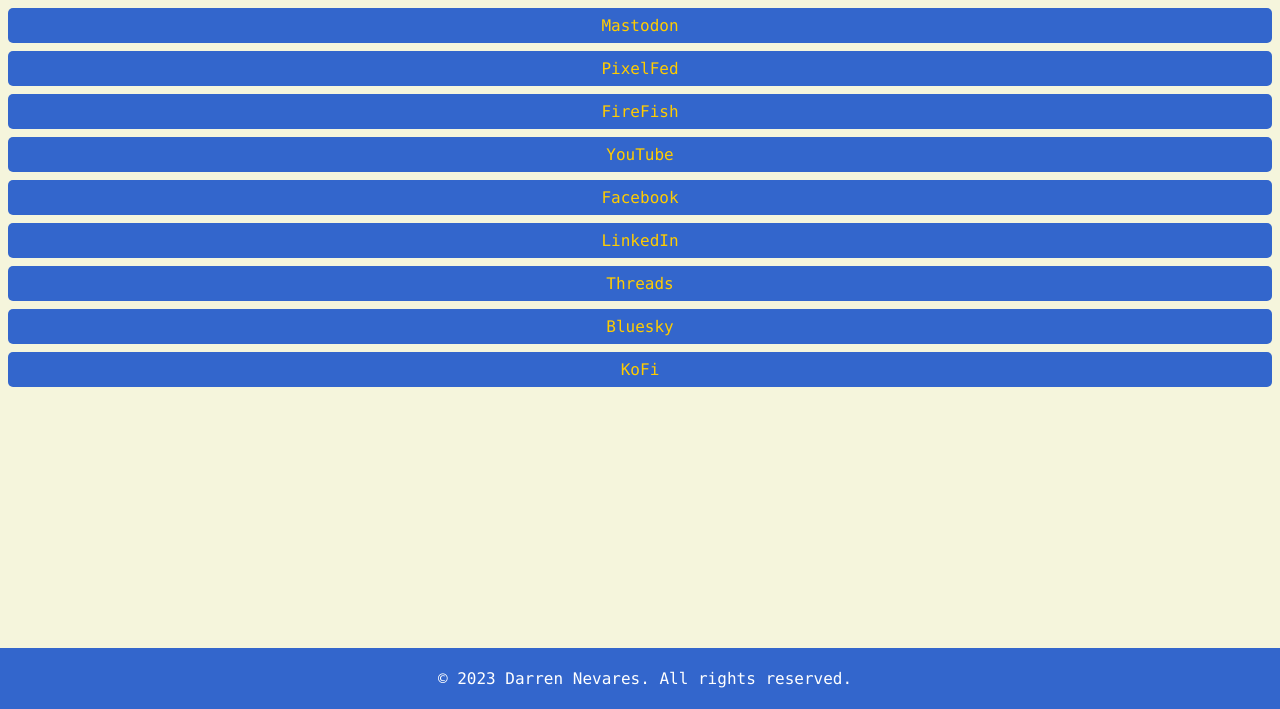
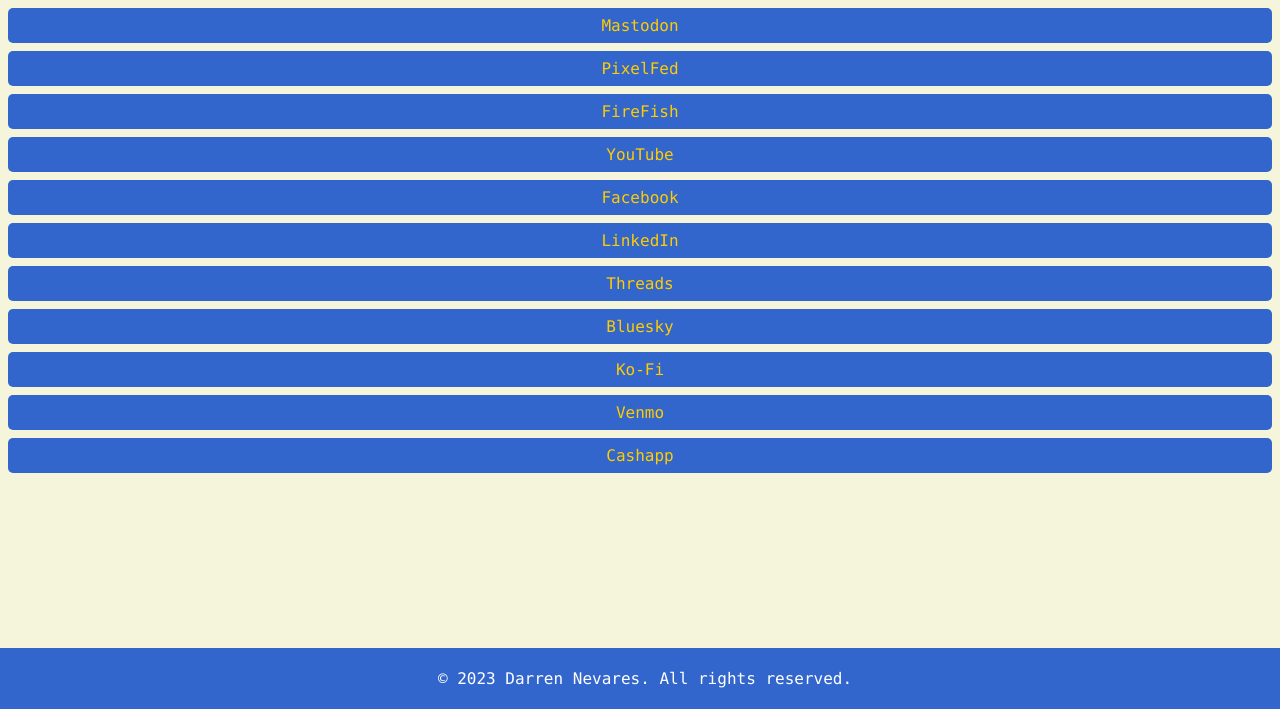
Before and after one commit to DXN13/Link_Site, a plain HTML site: page index.html in a window 1280 px wide. Shown: the part 91-800 px from the top of the page. Drawn offline with Linux system fonts and the light colour scheme.

Commit message:
Update index.html
Added cashapp and venmo

```diff
--- a/index.html
+++ b/index.html
@@ -83,7 +83,9 @@
         <a href="https://www.linkedin.com/in/darren-nevares-a81109ab/" target="_blank">LinkedIn</a>
         <a href="https://www.threads.net/@darrennevares" target="_blank">Threads</a>
         <a href="https://bsky.app/profile/darrennevares.bsky.social" target="_blank">Bluesky</a>
-        <a href="https://ko-fi.com/darrennevares" target="_blank">KoFi</a>
+        <a href="https://ko-fi.com/darrennevares" target="_blank">Ko-Fi</a>
+        <a href="https://venmo.com/u/Darren-Nevares" target="_blank">Venmo</a>
+        <a href="https://cash.app/$DarrenNevares" target="_blank">Cashapp</a>
 
     </nav>
 
```
